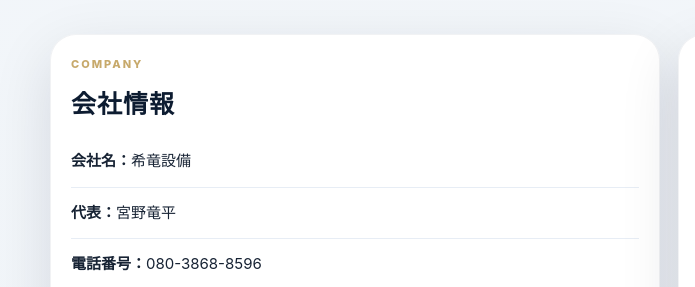
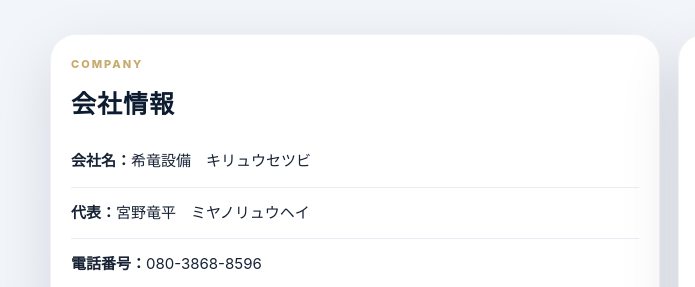
Before and after one commit to kiryu-setsubi/kiryu-setsubi.github.io, a plain HTML site: page index.html in a window 1280 px wide. Shown: the part 4060-4347 px from the top of the page, 0-695 px from the left. Drawn offline with Linux system fonts and the light colour scheme.

Commit message:
index.html を更新

```diff
--- a/index.html
+++ b/index.html
@@ -770,8 +770,8 @@
       <div class="info-card">
         <div class="section-mini">Company</div>
         <h2>会社情報</h2>
-        <div class="info-row"><strong>会社名：</strong>希竜設備</div>
-        <div class="info-row"><strong>代表：</strong>宮野竜平</div>
+        <div class="info-row"><strong>会社名：</strong>希竜設備　キリュウセツビ</div>
+        <div class="info-row"><strong>代表：</strong>宮野竜平　ミヤノリュウヘイ</div>
         <div class="info-row"><strong>電話番号：</strong><a href="tel:08038688596">080-3868-8596</a></div>
         <div class="info-row"><strong>岸和田本拠点：</strong>〒596-0072 大阪府岸和田市堺町7-9-303</div>
         <div class="info-row"><strong>貝塚営業所：</strong>大阪府貝塚市水間539-2</div>
```
